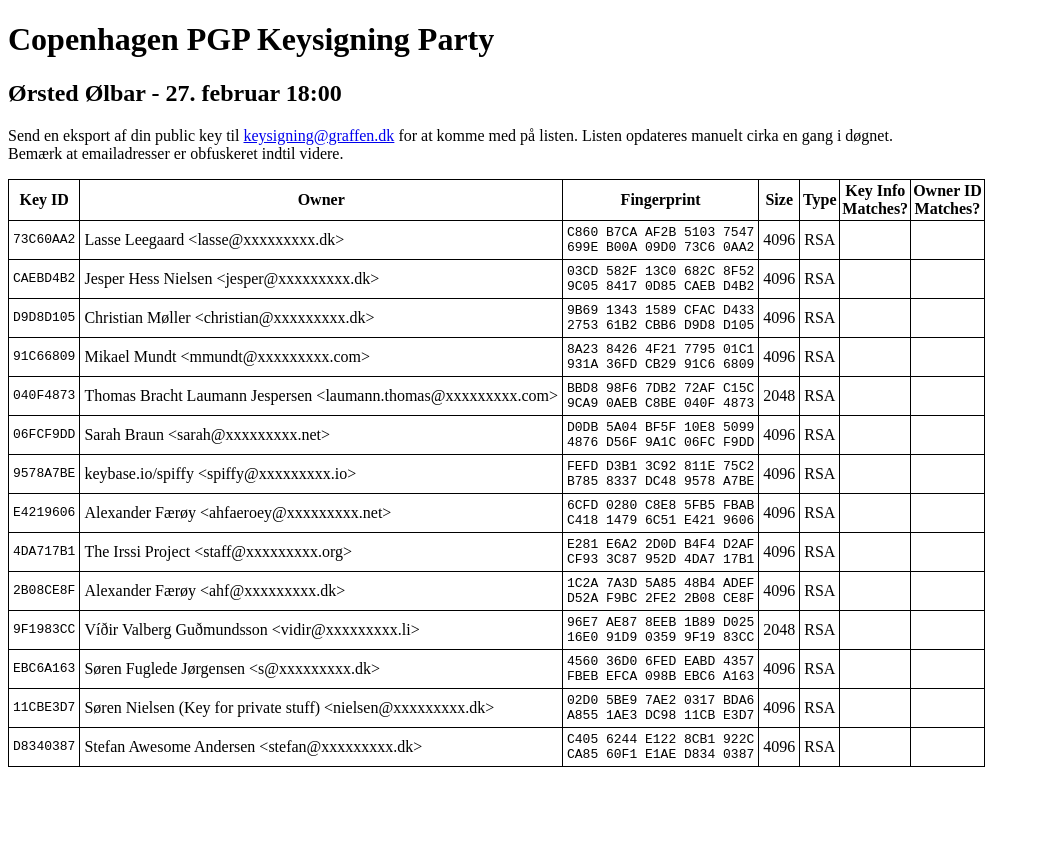
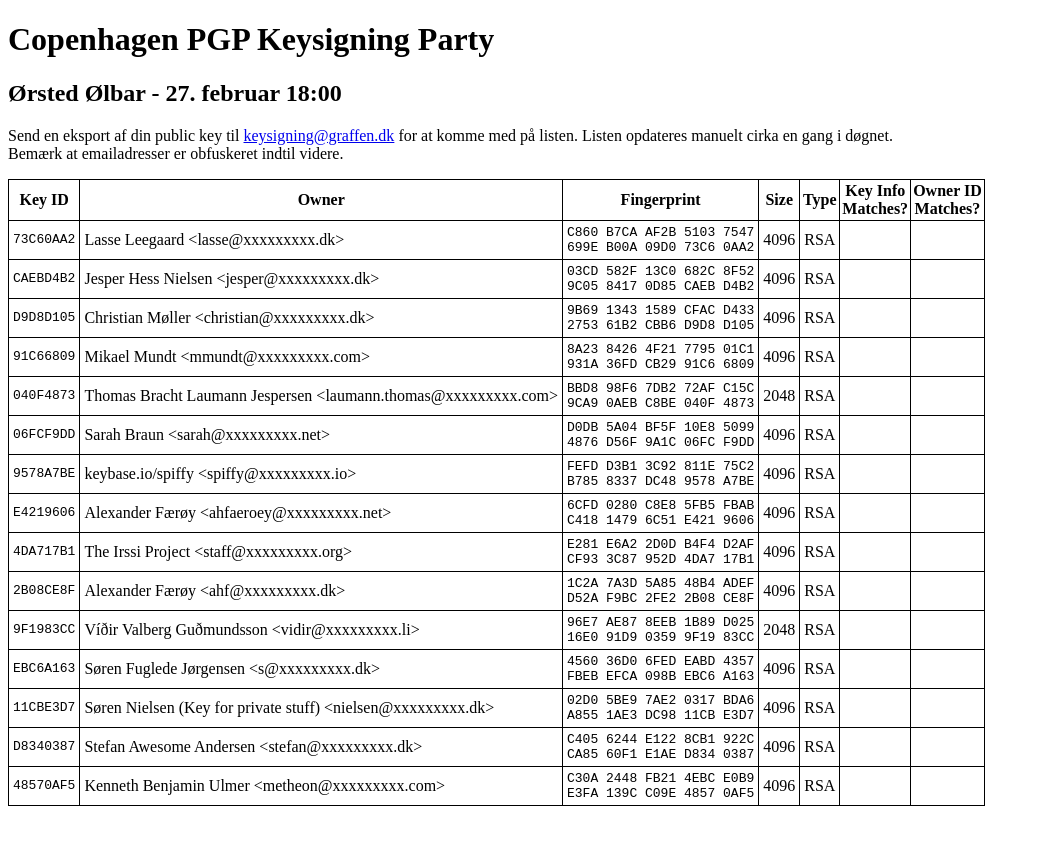
Before and after one commit to graffen/graffen.github.io, a Jekyll site: the page built from keysigning/index.md, in a window 1280 px wide. Shown: the top 845 px of the page, without its empty margins (0-1040 px from the left). Built offline with Jekyll 4.4.1, drawn with Linux system fonts in a browser that asks for light colours.

Commit message:
Another key for keysigning party

```diff
--- a/keysigning/index.md
+++ b/keysigning/index.md
@@ -37,4 +37,6 @@ FBEB EFCA 098B EBC6 A163</pre></td><td>4096</td><td>RSA</td><td></td><td></td></
 A855 1AE3 DC98 11CB E3D7</pre></td><td>4096</td><td>RSA</td><td></td><td></td></tr>
 <tr><td><pre>D8340387</pre></td><td>Stefan Awesome Andersen &lt;stefan@xxxxxxxxx.dk&gt;</td><td><pre>C405 6244 E122 8CB1 922C
 CA85 60F1 E1AE D834 0387</pre></td><td>4096</td><td>RSA</td><td></td><td></td></tr>
+<tr><td><pre>48570AF5</pre></td><td>Kenneth Benjamin Ulmer &lt;metheon@xxxxxxxxx.com&gt;</td><td><pre>C30A 2448 FB21 4EBC E0B9
+E3FA 139C C09E 4857 0AF5</pre></td><td>4096</td><td>RSA</td><td></td><td></td></tr>
 </table>
```
